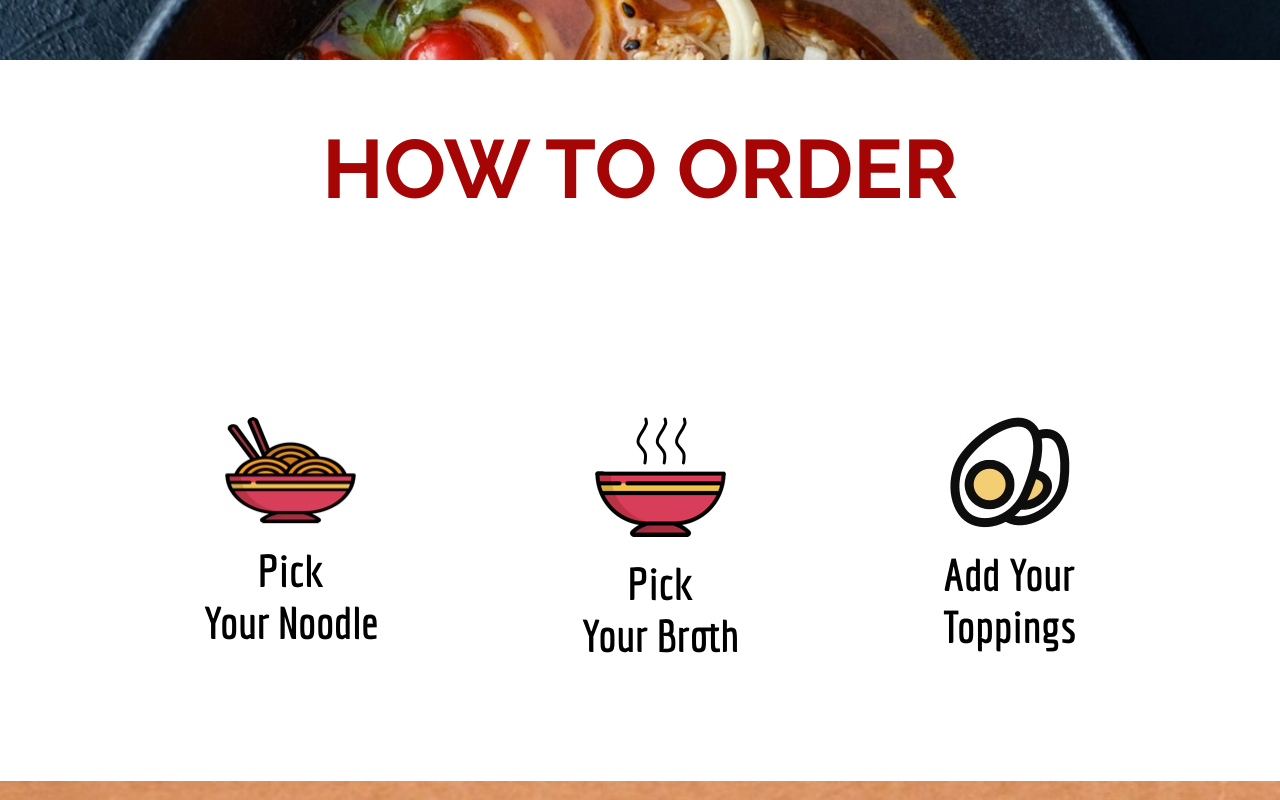
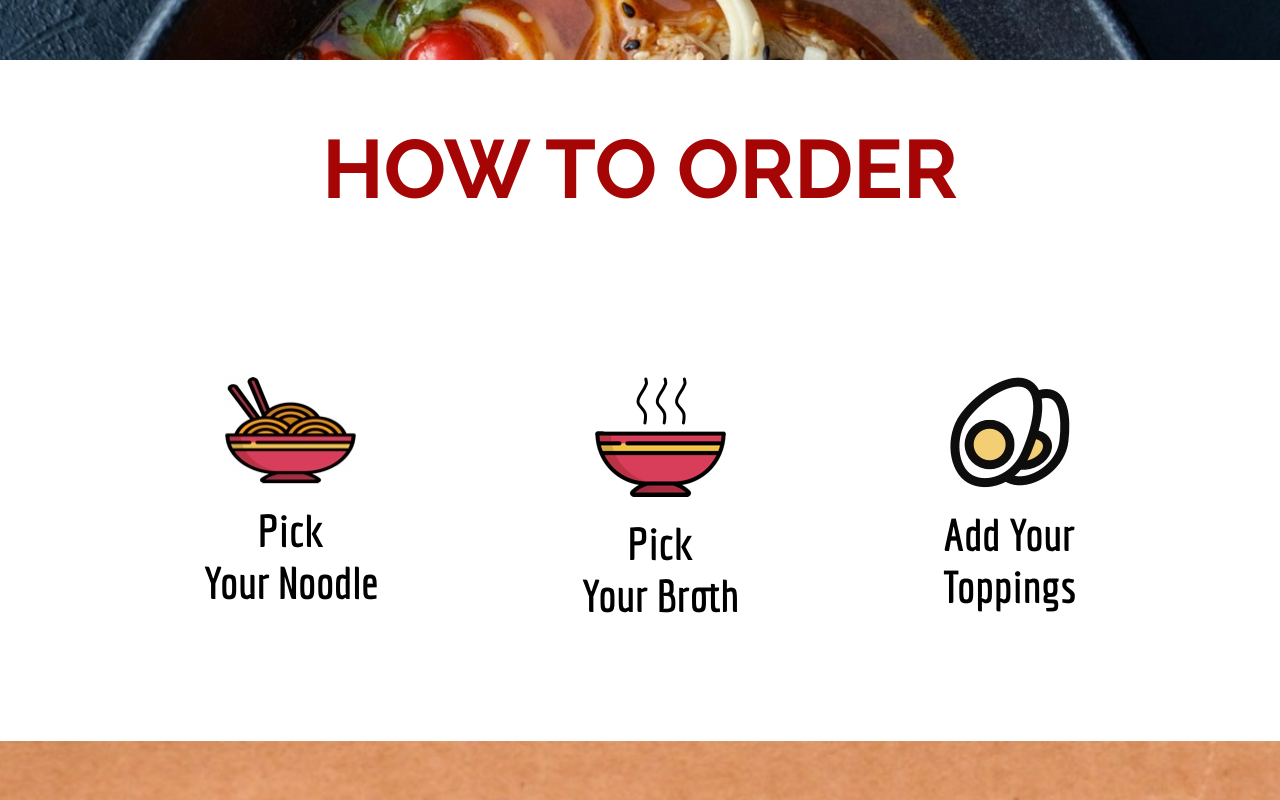
Before and after one commit to MarioWinter/Sekura17, an Angular app: page / in a window 1280 px wide. Shown: the part 740-1540 px from the top of the page. Built offline with nearby package versions, Linux system fonts and the light colour scheme.

Commit message:
header section padding reduced by 4 rem

```diff
--- a/src/app/main-content/find-us-at/find-us-at.component.scss
+++ b/src/app/main-content/find-us-at/find-us-at.component.scss
@@ -6,6 +6,7 @@ div {
         justify-content: center;
         align-items: center;
         font-size: 4.1rem;
+        padding: 0;
         gap: 2rem;
         img {
             height: 3.6rem;
--- a/src/styles.scss
+++ b/src/styles.scss
@@ -27,7 +27,7 @@ $gray: rgb(95, 95, 95);
     justify-content: center;
     font-size: 5.5rem;
     color: $dark-red;
-    padding: 0rem 0rem 14rem 0rem;
+    padding: 0rem 0rem 10rem 0rem;
 }
 
 /* raleway-100 - latin */
```
